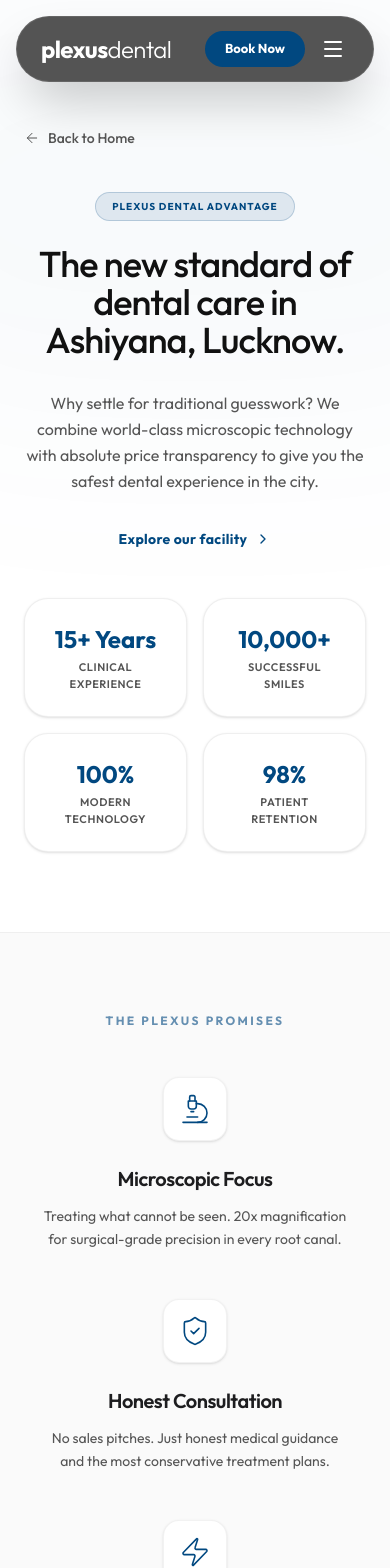
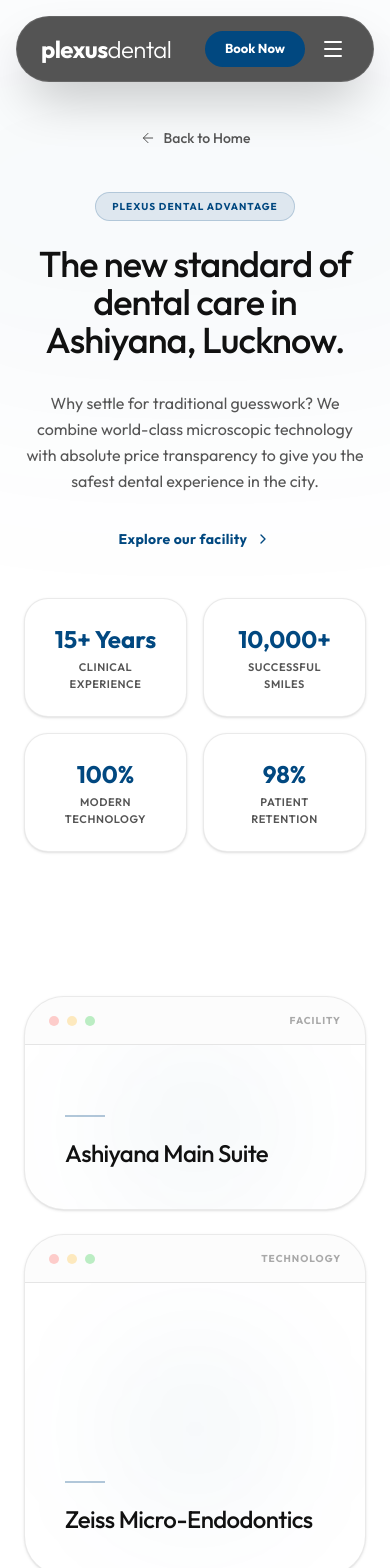
Before and after one commit to aibax04/plexushub, a React (Vite) app: page /why-choose-us in a window 390 px wide. Shown: the top 1568 px of the page. Built offline with nearby package versions, Linux system fonts and the light colour scheme.

Commit message:
feat: move facility gallery above and update to premium white terminal style

```diff
--- a/src/pages/WhyChooseUsPage.jsx
+++ b/src/pages/WhyChooseUsPage.jsx
@@ -62,23 +62,23 @@ const stats = [
 ]
 
 const TerminalWindow = ({ title, tag, className = "" }) => (
-  <div className={`group relative overflow-hidden rounded-[2rem] bg-[#0A0A0B] border border-white/5 shadow-2xl flex flex-col ${className}`}>
+  <div className={`group relative overflow-hidden rounded-[2.5rem] bg-white border border-border/80 shadow-sm flex flex-col ${className}`}>
     {/* Terminal Header */}
-    <div className="flex items-center justify-between px-5 py-3 border-b border-white/5 bg-white/[0.02]">
-      <div className="flex gap-1.5">
-        <div className="w-2.5 h-2.5 rounded-full bg-[#FF5F56] opacity-80" />
-        <div className="w-2.5 h-2.5 rounded-full bg-[#FFBD2E] opacity-80" />
-        <div className="w-2.5 h-2.5 rounded-full bg-[#27C93F] opacity-80" />
+    <div className="flex items-center justify-between px-6 py-4 border-b border-border bg-bg-alt/30">
+      <div className="flex gap-2">
+        <div className="w-2.5 h-2.5 rounded-full bg-[#FF5F56]/30" />
+        <div className="w-2.5 h-2.5 rounded-full bg-[#FFBD2E]/30" />
+        <div className="w-2.5 h-2.5 rounded-full bg-[#27C93F]/30" />
       </div>
-      <div className="text-[10px] font-medium text-white/30 uppercase tracking-[0.2em]">{tag}</div>
+      <div className="text-[10px] font-bold text-text-muted/50 uppercase tracking-widest">{tag}</div>
     </div>
 
     {/* Terminal Content Space */}
-    <div className="flex-1 p-8 flex flex-col justify-end relative">
-      <div className="absolute top-1/2 left-1/2 -translate-x-1/2 -translate-y-1/2 w-32 h-32 bg-primary/10 rounded-full blur-[60px] pointer-events-none group-hover:bg-primary/20 transition-colors" />
+    <div className="flex-1 p-10 flex flex-col justify-end relative overflow-hidden">
+      <div className="absolute top-1/2 left-1/2 -translate-x-1/2 -translate-y-1/2 w-48 h-48 bg-primary/[0.04] rounded-full blur-[60px] pointer-events-none group-hover:bg-primary/[0.08] transition-all duration-700" />
       <div className="relative z-10">
-        <div className="w-10 h-0.5 bg-primary/40 mb-4 group-hover:w-16 transition-all duration-500" />
-        <h4 className="text-white/90 text-xl font-medium tracking-tight">{title}</h4>
+        <div className="w-10 h-0.5 bg-primary/30 mb-5 group-hover:w-16 transition-all duration-500" />
+        <h4 className="text-text font-medium text-2xl tracking-tight group-hover:text-primary transition-colors duration-500">{title}</h4>
       </div>
     </div>
   </div>
@@ -99,11 +99,11 @@ function WhyChooseUsPage() {
   return (
     <div className="min-h-screen bg-bg text-[#1D1D1F]">
       {/* Hero & Background Elements */}
-      <section className="relative pt-32 sm:pt-40 pb-20 sm:pb-32 overflow-hidden">
+      <section className="relative pt-32 sm:pt-40 pb-16 sm:pb-24 overflow-hidden">
         <div className="absolute top-0 left-1/2 -translate-x-1/2 w-[800px] h-[400px] bg-primary/[0.03] rounded-full blur-[120px] pointer-events-none" />
 
         <div className="container mx-auto px-6 max-w-6xl relative z-10">
-          <div className="mb-10 lg:mb-12">
+          <div className="mb-10 lg:mb-12 text-center lg:text-left">
             <Link
               to="/"
               className="inline-flex items-center gap-2 text-text-muted text-sm font-medium hover:text-primary transition-colors group"
@@ -140,11 +140,37 @@ function WhyChooseUsPage() {
 
             <div className="grid grid-cols-2 gap-4 sm:gap-6">
               {stats.map((stat, i) => (
-                <div key={i} className="bg-bg border border-border/60 rounded-3xl p-6 sm:p-8 flex flex-col items-center justify-center shadow-sm hover:shadow-md transition-shadow">
+                <div key={i} className="bg-white border border-border/80 rounded-3xl p-6 sm:p-8 flex flex-col items-center justify-center shadow-sm hover:shadow-md transition-shadow">
                   <span className="text-2xl sm:text-3xl font-bold text-primary mb-1">{stat.value}</span>
                   <span className="text-text-muted text-[11px] sm:text-xs font-semibold uppercase tracking-wider text-center">{stat.label}</span>
                 </div>
               ))}
+            </div>
+          </div>
+        </div>
+      </section>
+
+      {/* Facility Gallery Section */}
+      <section ref={facilityRef} id="facility" className="py-20 sm:py-28 scroll-mt-20">
+        <div className="container mx-auto px-6 max-w-6xl">
+          <div className="grid grid-cols-1 md:grid-cols-2 lg:grid-cols-3 gap-6 sm:gap-8">
+            <TerminalWindow
+              title="Ashiyana Main Suite"
+              tag="Facility"
+              className="lg:col-span-2 aspect-[16/10] md:aspect-auto md:h-[500px]"
+            />
+
+            <div className="flex flex-col gap-6 sm:gap-8">
+              <TerminalWindow
+                title="Zeiss Micro-Endodontics"
+                tag="Technology"
+                className="aspect-square"
+              />
+              <TerminalWindow
+                title="B-Class Sterilization"
+                tag="Safety"
+                className="aspect-square"
+              />
             </div>
           </div>
         </div>
@@ -220,7 +246,7 @@ function WhyChooseUsPage() {
 
         <div className="container mx-auto px-6 max-w-5xl relative z-10">
             <div className="text-center mb-16 sm:mb-20">
-                <h2 className="text-3xl sm:text-4xl font-medium mb-6">The Plexus Difference</h2>
+                <h2 className="text-3xl sm:text-4xl font-medium mb-6 tracking-tight">The Plexus Difference</h2>
                 <p className="text-dark-text-muted max-w-xl mx-auto">See how we compare to traditional neighborhood clinics in Lucknow.</p>
             </div>
 
@@ -266,37 +292,6 @@ function WhyChooseUsPage() {
         </div>
       </section>
 
-      {/* Facility Gallery Section */}
-      <section ref={facilityRef} id="facility" className="py-24 sm:py-32 bg-white scroll-mt-20">
-        <div className="container mx-auto px-6 max-w-6xl">
-          <div className="text-center mb-16 sm:mb-20">
-            <h2 className="text-3xl sm:text-4xl font-medium tracking-tight mb-4 tracking-tight">Inside our Clinical Center</h2>
-            <p className="text-text-muted max-w-xl mx-auto">World-class dental engineering meets a designed patient experience.</p>
-          </div>
-
-          <div className="grid grid-cols-1 md:grid-cols-2 lg:grid-cols-3 gap-6 sm:gap-8">
-            <TerminalWindow
-              title="Ashiyana Main Suite"
-              tag="Facility"
-              className="lg:col-span-2 aspect-[16/10] md:aspect-auto md:h-[500px]"
-            />
-
-            <div className="flex flex-col gap-6 sm:gap-8">
-              <TerminalWindow
-                title="Zeiss Micro-Endodontics"
-                tag="Technology"
-                className="aspect-square"
-              />
-              <TerminalWindow
-                title="B-Class Sterilization"
-                tag="Safety"
-                className="aspect-square"
-              />
-            </div>
-          </div>
-        </div>
-      </section>
-
       {/* Final CTA */}
       <section className="py-24 sm:py-32">
         <div className="container mx-auto px-6 max-w-4xl text-center">
```
Also changed, not shown: 1 other file (tests, documents, lock files or other folders).
